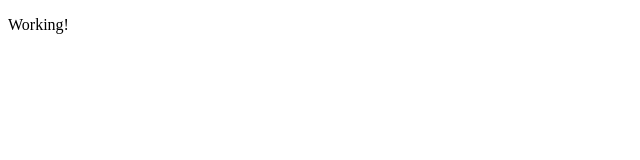
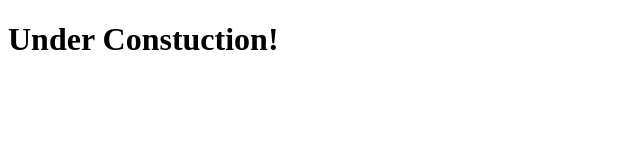
Before and after one commit to Nitheesh-S/nitheesh-s.github.io, a plain HTML site: page index.html in a window 1280 px wide. Shown: the whole page, without its empty margins (0-640 px from the left). Drawn offline with Linux system fonts and the light colour scheme.

Commit message:
Update index.html

```diff
--- a/index.html
+++ b/index.html
@@ -5,6 +5,6 @@
     <title>Home</title>
 </head>
 <body>
-    <p>Working!</p>
+    <h1>Under Constuction!</h1>
 </body>
 </html>
```
